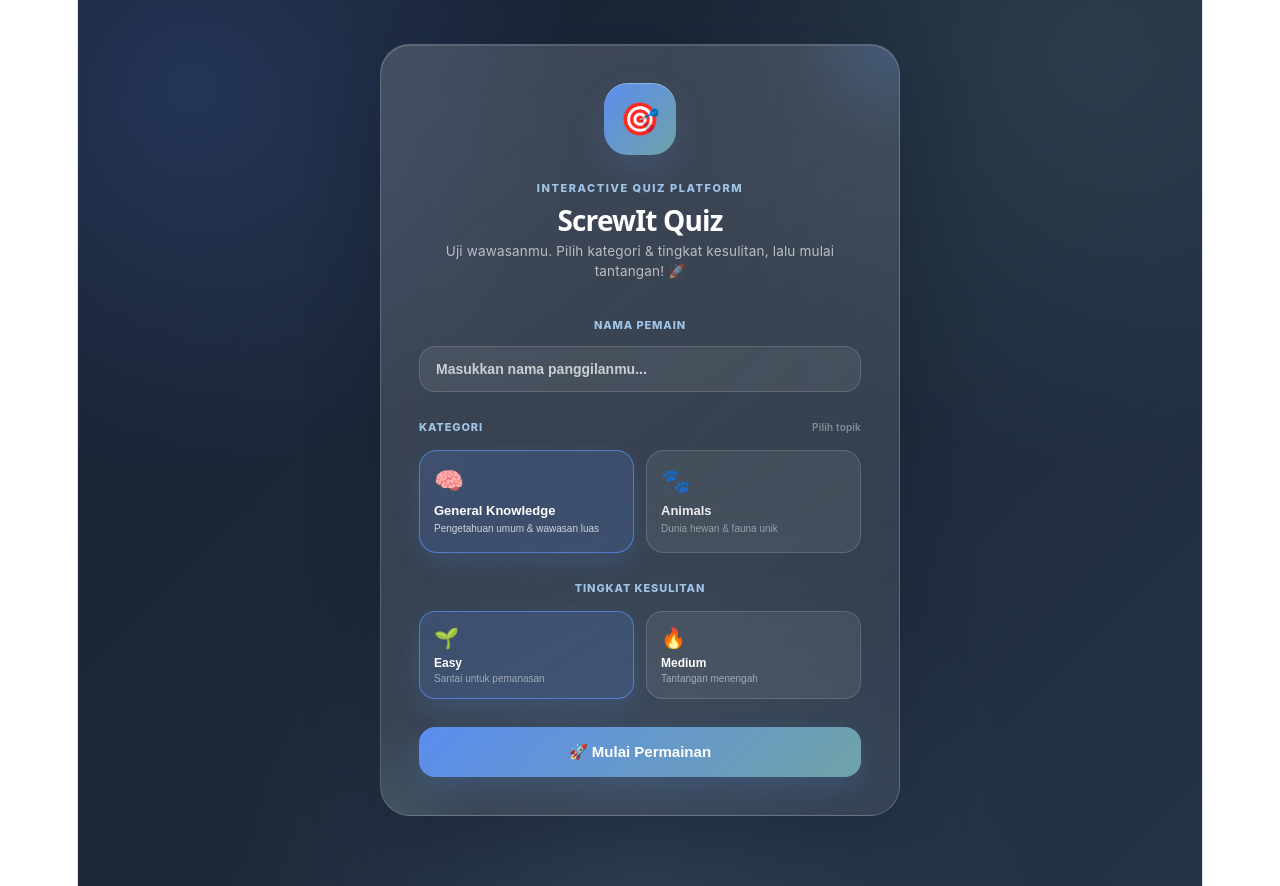
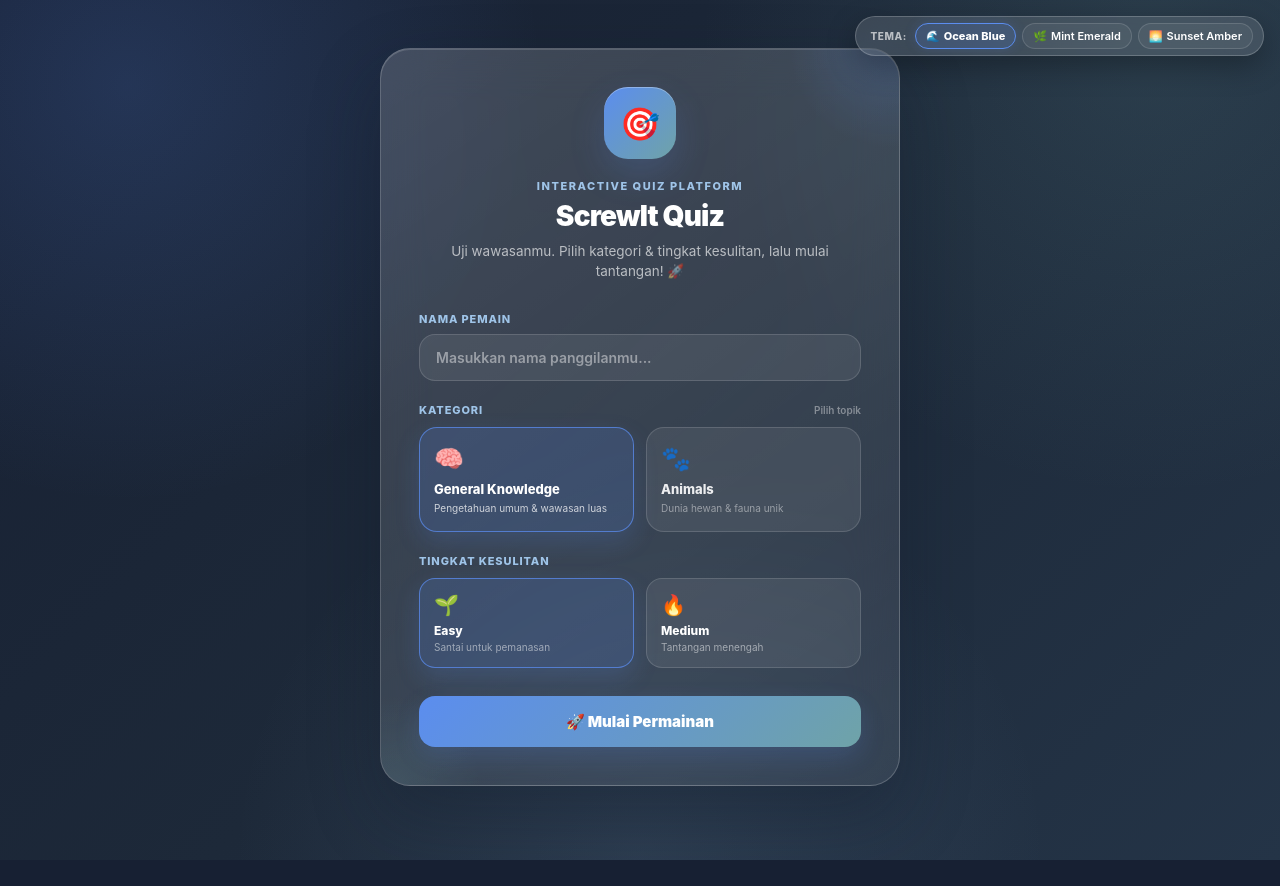
Before and after one commit to Meiriskaagustina/screwit_kuis, a React (Vite) app: page / in a window 1280 px wide. After the commit the page ends 860 px from the top, so only its background shows below. Built offline with nearby package versions, Linux system fonts and the light colour scheme.

Commit message:
refactor(app): update app layout integration and global styles

```diff
--- a/src/App.tsx
+++ b/src/App.tsx
@@ -5,13 +5,102 @@ import type {
   Question,
   QuizCategory,
   QuizDifficulty,
+  QuizThemeId,
 } from './features/quiz/api/quiz.types';
+import { QUIZ_THEMES } from './features/quiz/api/quiz.types';
 
 import { NameForm } from './features/quiz/components/NameForm';
 import { QuizCard } from './features/quiz/components/QuizCard';
 import { ResultView } from './features/quiz/components/ResultView';
 
+function ThemeSwitcher({
+  currentTheme,
+  onThemeChange,
+}: {
+  currentTheme: QuizThemeId;
+  onThemeChange: (themeId: QuizThemeId) => void;
+}) {
+  const themesList = Object.values(QUIZ_THEMES);
+
+  return (
+    <div
+      style={{
+        position: 'fixed',
+        top: '16px',
+        right: '16px',
+        zIndex: 100,
+        display: 'flex',
+        alignItems: 'center',
+        gap: '6px',
+        padding: '6px 10px',
+        borderRadius: '999px',
+        background: 'rgba(255, 255, 255, 0.12)',
+        border: '1px solid rgba(255, 255, 255, 0.20)',
+        backdropFilter: 'blur(20px)',
+        WebkitBackdropFilter: 'blur(20px)',
+        boxShadow: '0 10px 30px rgba(0, 0, 0, 0.3)',
+      }}
+    >
+      <span
+        style={{
+          fontSize: '10px',
+          fontWeight: 800,
+          color: 'rgba(255, 255, 255, 0.65)',
+          marginRight: '2px',
+          paddingLeft: '4px',
+          letterSpacing: '0.06em',
+          textTransform: 'uppercase',
+        }}
+      >
+        TEMA:
+      </span>
+      {themesList.map((t) => {
+        const isActive = t.id === currentTheme;
+        return (
+          <motion.button
+            key={t.id}
+            type="button"
+            whileHover={{ scale: 1.05 }}
+            whileTap={{ scale: 0.95 }}
+            onClick={() => onThemeChange(t.id)}
+            title={t.name}
+            style={{
+              display: 'inline-flex',
+              alignItems: 'center',
+              gap: '4px',
+              padding: '5px 10px',
+              borderRadius: '999px',
+              border: isActive
+                ? `1.5px solid ${t.primary}`
+                : '1px solid rgba(255, 255, 255, 0.14)',
+              background: isActive
+                ? t.selectedBg
+                : 'rgba(255, 255, 255, 0.05)',
+              color: '#ffffff',
+              fontSize: '11px',
+              fontWeight: isActive ? 800 : 600,
+              cursor: 'pointer',
+              boxShadow: isActive ? `0 0 12px ${t.glow1}` : 'none',
+              transition: 'all 0.2s ease',
+            }}
+          >
+            <span>{t.icon}</span>
+            <span>{t.name}</span>
+          </motion.button>
+        );
+      })}
+    </div>
+  );
+}
+
 export default function App() {
+  // =========================================================
+  // THEME
+  // =========================================================
+
+  const [currentThemeId, setCurrentThemeId] = useState<QuizThemeId>('blue');
+  const currentThemeConfig = QUIZ_THEMES[currentThemeId];
+
   // =========================================================
   // PLAYER
   // =========================================================
@@ -80,12 +169,6 @@ export default function App() {
     setElapsedSeconds(0);
 
     try {
-      /*
-       * PENTING:
-       * fetchQuestions sekarang menerima object,
-       * bukan angka langsung.
-       */
-
       const data = await fetchQuestions({
         amount: 10,
         category: selectedCategory,
@@ -130,13 +213,12 @@ export default function App() {
       setIsQuizFinished(true);
     }
   };
+
   const handlePreviousQuestion = () => {
     if (currentIndex > 0) {
       setCurrentIndex((prev) => prev - 1);
     }
   };
-
-
 
   // =========================================================
   // RESTART
@@ -167,13 +249,11 @@ export default function App() {
     width: '100%',
     boxSizing: 'border-box',
 
-    background:
-  'radial-gradient(circle at 10% 10%, rgba(91,141,239,0.18), transparent 30%),' +
-  'radial-gradient(circle at 90% 5%, rgba(111,163,168,0.16), transparent 32%),' +
-  'radial-gradient(circle at 50% 100%, rgba(143,179,217,0.12), transparent 38%),' +
-  'linear-gradient(135deg, #172033 0%, #1d2939 50%, #243447 100%)',
+    background: currentThemeConfig.bgGradient,
 
-    padding: '20px',
+    padding: '24px 18px',
+
+    transition: 'background 0.5s ease',
   };
 
   // =========================================================
@@ -183,14 +263,20 @@ export default function App() {
   if (!playerName) {
     return (
       <div style={pageStyle}>
+        <ThemeSwitcher
+          currentTheme={currentThemeId}
+          onThemeChange={setCurrentThemeId}
+        />
+
         <NameForm
           onStartQuiz={handleStartQuiz}
+          themeConfig={currentThemeConfig}
         />
 
         {error && (
           <p
             style={{
-              color: '#fecaca',
+              color: '#f89898',
               textAlign: 'center',
               marginTop: '15px',
               fontWeight: 600,
@@ -218,32 +304,39 @@ export default function App() {
           overflow: 'hidden',
         }}
       >
+        <ThemeSwitcher
+          currentTheme={currentThemeId}
+          onThemeChange={setCurrentThemeId}
+        />
+
         <motion.div
-        initial={{ opacity: 0, scale: 0.85, y: 25 }}
+          initial={{ opacity: 0, scale: 0.9, y: 20 }}
           animate={{ opacity: 1, scale: 1, y: 0 }}
           transition={{
-          duration: 0.5,
+            duration: 0.4,
             ease: 'easeOut',
           }}
           style={{
             position: 'relative',
             width: 'min(420px, 90%)',
-          padding: '38px 30px',
+            padding: '40px 32px',
             borderRadius: '28px',
-          background: 'rgba(255,255,255,0.12)',
-          border: '1px solid rgba(255,255,255,0.2)',
-          backdropFilter: 'blur(20px)',
-          WebkitBackdropFilter: 'blur(20px)',
+            background:
+              'linear-gradient(145deg, rgba(255,255,255,0.17), rgba(255,255,255,0.07))',
+            border: '1px solid rgba(255,255,255,0.20)',
+            backdropFilter: 'blur(24px)',
+            WebkitBackdropFilter: 'blur(24px)',
             color: '#ffffff',
             textAlign: 'center',
-          boxShadow: '0 20px 60px rgba(0,0,0,0.25)',
+            boxShadow: '0 30px 70px rgba(17,24,39,0.32), inset 0 1px 0 rgba(255,255,255,0.15)',
+            overflow: 'hidden',
           }}
         >
-        {/* Floating glow */}
+          {/* Floating calm glow */}
           <motion.div
             animate={{
-            scale: [1, 1.15, 1],
-            opacity: [0.25, 0.45, 0.25],
+              scale: [1, 1.2, 1],
+              opacity: [0.2, 0.4, 0.2],
             }}
             transition={{
               duration: 2.5,
@@ -252,10 +345,10 @@ export default function App() {
             }}
             style={{
               position: 'absolute',
-            width: '120px',
-            height: '120px',
+              width: '140px',
+              height: '140px',
               borderRadius: '50%',
-            background: 'rgba(192,132,252,0.35)',
+              background: currentThemeConfig.glow1,
               filter: 'blur(30px)',
               top: '-40px',
               left: '-40px',
@@ -263,24 +356,24 @@ export default function App() {
             }}
           />
 
-        {/* Dice */}
+          {/* Icon */}
           <motion.div
             animate={{
-            rotate: [0, 12, -12, 360],
-            y: [0, -8, 0],
+              rotate: [0, 10, -10, 360],
+              y: [0, -6, 0],
             }}
             transition={{
-            duration: 2,
+              duration: 2.2,
               repeat: Infinity,
               ease: 'easeInOut',
             }}
             style={{
-            fontSize: '54px',
+              fontSize: '52px',
               marginBottom: '18px',
               display: 'inline-block',
             }}
           >
-          🎲
+            🎯
           </motion.div>
 
           {/* Title */}
@@ -288,14 +381,15 @@ export default function App() {
             initial={{ opacity: 0, y: 8 }}
             animate={{ opacity: 1, y: 0 }}
             transition={{
-            delay: 0.2,
-            duration: 0.4,
+              delay: 0.15,
+              duration: 0.3,
             }}
             style={{
               margin: 0,
               fontSize: '22px',
               fontWeight: 800,
-            letterSpacing: '-0.3px',
+              letterSpacing: '-0.02em',
+              color: '#ffffff',
             }}
           >
             Menyiapkan Quiz
@@ -313,7 +407,7 @@ export default function App() {
           {/* Description */}
           <motion.p
             animate={{
-            opacity: [0.55, 0.9, 0.55],
+              opacity: [0.6, 0.95, 0.6],
             }}
             transition={{
               duration: 2,
@@ -321,9 +415,10 @@ export default function App() {
               ease: 'easeInOut',
             }}
             style={{
-            margin: '10px 0 22px',
-            color: 'rgba(255,255,255,0.75)',
+              margin: '8px 0 24px',
+              color: currentThemeConfig.accent,
               fontSize: '13px',
+              fontWeight: 500,
             }}
           >
             Mengambil soal dari OpenTDB
@@ -335,7 +430,7 @@ export default function App() {
               width: '100%',
               height: '6px',
               borderRadius: '999px',
-            background: 'rgba(255,255,255,0.12)',
+              background: 'rgba(255,255,255,0.10)',
               overflow: 'hidden',
             }}
           >
@@ -344,7 +439,7 @@ export default function App() {
                 x: ['-100%', '100%'],
               }}
               transition={{
-              duration: 1.4,
+                duration: 1.5,
                 repeat: Infinity,
                 ease: 'easeInOut',
               }}
@@ -352,26 +447,27 @@ export default function App() {
                 width: '45%',
                 height: '100%',
                 borderRadius: '999px',
-              background:
-                'linear-gradient(90deg, #fbbf24, #fb7185, #c084fc)',
+                background: currentThemeConfig.gradient,
+                boxShadow: `0 0 10px ${currentThemeConfig.glow1}`,
               }}
             />
           </div>
 
           {/* Small status */}
           <motion.div
-          animate={{ opacity: [0.4, 1, 0.4] }}
+            animate={{ opacity: [0.5, 1, 0.5] }}
             transition={{
               duration: 1.5,
               repeat: Infinity,
             }}
             style={{
-            marginTop: '15px',
+              marginTop: '16px',
               fontSize: '11px',
-            color: 'rgba(255,255,255,0.5)',
+              color: 'rgba(255,255,255,0.55)',
+              fontWeight: 600,
             }}
           >
-          ✨ Hampir siap...
+            Hampir siap...
           </motion.div>
         </motion.div>
       </div>
@@ -392,24 +488,33 @@ export default function App() {
           alignItems: 'center',
         }}
       >
-        <div
+        <ThemeSwitcher
+          currentTheme={currentThemeId}
+          onThemeChange={setCurrentThemeId}
+        />
+
+        <motion.div
+          initial={{ opacity: 0, scale: 0.95, y: 15 }}
+          animate={{ opacity: 1, scale: 1, y: 0 }}
           style={{
             maxWidth: '450px',
             width: '100%',
-            padding: '30px',
-            borderRadius: '25px',
-            background: 'rgba(255,255,255,0.12)',
-            border:
-              '1px solid rgba(255,255,255,0.2)',
-            backdropFilter: 'blur(20px)',
+            padding: '36px 30px',
+            borderRadius: '28px',
+            background:
+              'linear-gradient(145deg, rgba(255,255,255,0.17), rgba(255,255,255,0.07))',
+            border: '1px solid rgba(255,255,255,0.20)',
+            backdropFilter: 'blur(24px)',
+            WebkitBackdropFilter: 'blur(24px)',
             textAlign: 'center',
             color: '#ffffff',
+            boxShadow: '0 30px 70px rgba(17,24,39,0.32)',
           }}
         >
           <div
             style={{
-              fontSize: '45px',
-              marginBottom: '12px',
+              fontSize: '48px',
+              marginBottom: '14px',
             }}
           >
             😵
@@ -418,36 +523,45 @@ export default function App() {
           <h2
             style={{
               margin: 0,
+              fontSize: '24px',
+              fontWeight: 800,
+              color: '#ffffff',
             }}
           >
-            Oops!
+            Terjadi Kesalahan
           </h2>
 
           <p
             style={{
-              color: 'rgba(255,255,255,0.7)',
+              color: '#f89898',
+              margin: '10px 0 24px',
+              fontSize: '13.5px',
+              lineHeight: 1.5,
             }}
           >
             {error}
           </p>
 
-          <button
+          <motion.button
             type="button"
+            whileHover={{ scale: 1.02, y: -2 }}
+            whileTap={{ scale: 0.97 }}
             onClick={handleRestart}
             style={{
               border: 'none',
-              borderRadius: '14px',
-              padding: '13px 20px',
-              background:
-                'linear-gradient(135deg, #fbbf24, #fb7185, #c084fc)',
+              borderRadius: '16px',
+              padding: '14px 24px',
+              background: currentThemeConfig.gradient,
               color: '#ffffff',
+              fontSize: '14px',
               fontWeight: 800,
               cursor: 'pointer',
+              boxShadow: `0 10px 25px ${currentThemeConfig.glow1}`,
             }}
           >
             🔄 Coba Lagi
-          </button>
-        </div>
+          </motion.button>
+        </motion.div>
       </div>
     );
   }
@@ -458,17 +572,23 @@ export default function App() {
 
   if (isQuizFinished) {
     return (
+      <div style={pageStyle}>
+        <ThemeSwitcher
+          currentTheme={currentThemeId}
+          onThemeChange={setCurrentThemeId}
+        />
+
         <ResultView
           playerName={playerName}
           questions={questions}
           userAnswers={userAnswers}
           onRestart={handleRestart}
           timeTakenSeconds={elapsedSeconds}
-
-        // INI YANG TADI KURANG
           category={category}
           difficulty={difficulty}
+          themeConfig={currentThemeConfig}
         />
+      </div>
     );
   }
 
@@ -485,16 +605,32 @@ export default function App() {
 
     return (
       <div style={pageStyle}>
-        <h2
+        <ThemeSwitcher
+          currentTheme={currentThemeId}
+          onThemeChange={setCurrentThemeId}
+        />
+
+        <div
           style={{
             textAlign: 'center',
-            fontFamily: 'sans-serif',
-            color: '#ffffff',
-            marginBottom: '20px',
+            marginBottom: '4px',
           }}
         >
-          Semangat, {playerName}! 💪
-        </h2>
+          <motion.h2
+            initial={{ opacity: 0, y: -10 }}
+            animate={{ opacity: 1, y: 0 }}
+            style={{
+              margin: '10px 0 0',
+              fontFamily: "'Inter', system-ui, sans-serif",
+              color: '#ffffff',
+              fontSize: '20px',
+              fontWeight: 800,
+              letterSpacing: '-0.02em',
+            }}
+          >
+            Semangat, <span style={{ color: currentThemeConfig.accent }}>{playerName}</span>! 💪
+          </motion.h2>
+        </div>
 
         <QuizCard
           question={currentQuestion}
@@ -505,7 +641,7 @@ export default function App() {
           onNextQuestion={handleNextQuestion}
           onPreviousQuestion={handlePreviousQuestion}
           onTick={setElapsedSeconds}
-
+          themeConfig={currentThemeConfig}
         />
       </div>
     );
--- a/src/index.css
+++ b/src/index.css
@@ -1,140 +1,50 @@
 :root {
-  --text: #6b6375;
-  --text-h: #08060d;
-  --bg: #fff;
-  --border: #e5e4e7;
-  --code-bg: #f4f3ec;
-  --accent: #aa3bff;
-  --accent-bg: rgba(170, 59, 255, 0.1);
-  --accent-border: rgba(170, 59, 255, 0.5);
-  --social-bg: rgba(244, 243, 236, 0.5);
-  --shadow:
-    rgba(0, 0, 0, 0.1) 0 10px 15px -3px, rgba(0, 0, 0, 0.05) 0 4px 6px -2px;
-
-  --sans: system-ui, 'Segoe UI', Roboto, sans-serif;
-  --heading: system-ui, 'Segoe UI', Roboto, sans-serif;
+  --sans: 'Inter', system-ui, -apple-system, BlinkMacSystemFont, 'Segoe UI', Roboto, sans-serif;
   --mono: ui-monospace, Consolas, monospace;
 
-  font: 18px/145% var(--sans);
-  letter-spacing: 0.18px;
-  color-scheme: light dark;
-  color: var(--text);
-  background: var(--bg);
+  font-family: var(--sans);
+  color-scheme: dark;
+  color: #ffffff;
+  background-color: #172033;
   font-synthesis: none;
   text-rendering: optimizeLegibility;
   -webkit-font-smoothing: antialiased;
   -moz-osx-font-smoothing: grayscale;
-
-  @media (max-width: 1024px) {
-    font-size: 16px;
-  }
 }
 
-@media (prefers-color-scheme: dark) {
-  :root {
-    --text: #9ca3af;
-    --text-h: #f3f4f6;
-    --bg: #16171d;
-    --border: #2e303a;
-    --code-bg: #1f2028;
-    --accent: #c084fc;
-    --accent-bg: rgba(192, 132, 252, 0.15);
-    --accent-border: rgba(192, 132, 252, 0.5);
-    --social-bg: rgba(47, 48, 58, 0.5);
-    --shadow:
-      rgba(0, 0, 0, 0.4) 0 10px 15px -3px, rgba(0, 0, 0, 0.25) 0 4px 6px -2px;
-  }
+*, *::before, *::after {
+  box-sizing: border-box;
+}
 
-  #social .button-icon {
-    filter: invert(1) brightness(2);
-  }
+html, body {
+  margin: 0;
+  padding: 0;
+  min-height: 100vh;
+  width: 100%;
+  background-color: #172033;
+  overflow-x: hidden;
 }
 
 #root {
-  width: 1126px;
-  max-width: 100%;
-  margin: 0 auto;
-  text-align: center;
-  border-inline: 1px solid var(--border);
-  min-height: 100svh;
+  width: 100%;
+  min-height: 100vh;
+  margin: 0;
+  padding: 0;
   display: flex;
   flex-direction: column;
-  box-sizing: border-box;
 }
 
-body {
-  margin: 0;
-}
-
-h1,
-h2 {
-  font-family: var(--heading);
-  font-weight: 500;
-  color: var(--text-h);
-}
-
-h1 {
-  font-size: 56px;
-  letter-spacing: -1.68px;
-  margin: 32px 0;
-  @media (max-width: 1024px) {
-    font-size: 36px;
-    margin: 20px 0;
-  }
-}
-h2 {
-  font-size: 24px;
-  line-height: 118%;
-  letter-spacing: -0.24px;
-  margin: 0 0 8px;
-  @media (max-width: 1024px) {
-    font-size: 20px;
-  }
-}
-p {
-  margin: 0;
-}
-
-code,
-.counter {
-  font-family: var(--mono);
-  display: inline-flex;
-  border-radius: 4px;
-  color: var(--text-h);
-}
-
-code {
-  font-size: 15px;
-  line-height: 135%;
-  padding: 4px 8px;
-  background: var(--code-bg);
-}
-
-@keyframes fadeIn {
-  from { opacity: 0; transform: translateY(12px); }
-  to { opacity: 1; transform: translateY(0); }
-}
-
-@keyframes pulseGlow {
-  0%, 100% { box-shadow: 0 0 20px rgba(99, 102, 241, 0.3); }
-  50% { box-shadow: 0 0 35px rgba(168, 85, 247, 0.5); }
-}
-
-.animate-card {
-  animation: fadeIn 0.4s cubic-bezier(0.16, 1, 0.3, 1) forwards;
-}
-
-.glow-effect {
-  animation: pulseGlow 4s infinite ease-in-out;
+button, input, select, textarea {
+  font-family: inherit;
 }
 
 .quiz-name-input::placeholder {
-  color: rgba(255, 255, 255, 0.72);
+  color: rgba(255, 255, 255, 0.45);
   opacity: 1;
 }
 
 .quiz-name-input:focus {
-  border-color: rgba(251, 191, 36, 0.7);
-  background: rgba(255, 255, 255, 0.16);
-  box-shadow: 0 0 0 4px rgba(251, 191, 36, 0.08);
+  border-color: rgba(91, 141, 239, 0.75) !important;
+  background: rgba(91, 141, 239, 0.1) !important;
+  box-shadow: 0 0 0 3px rgba(91, 141, 239, 0.25) !important;
 }
```
Lines whose indentation alone changed are shown as unchanged.
